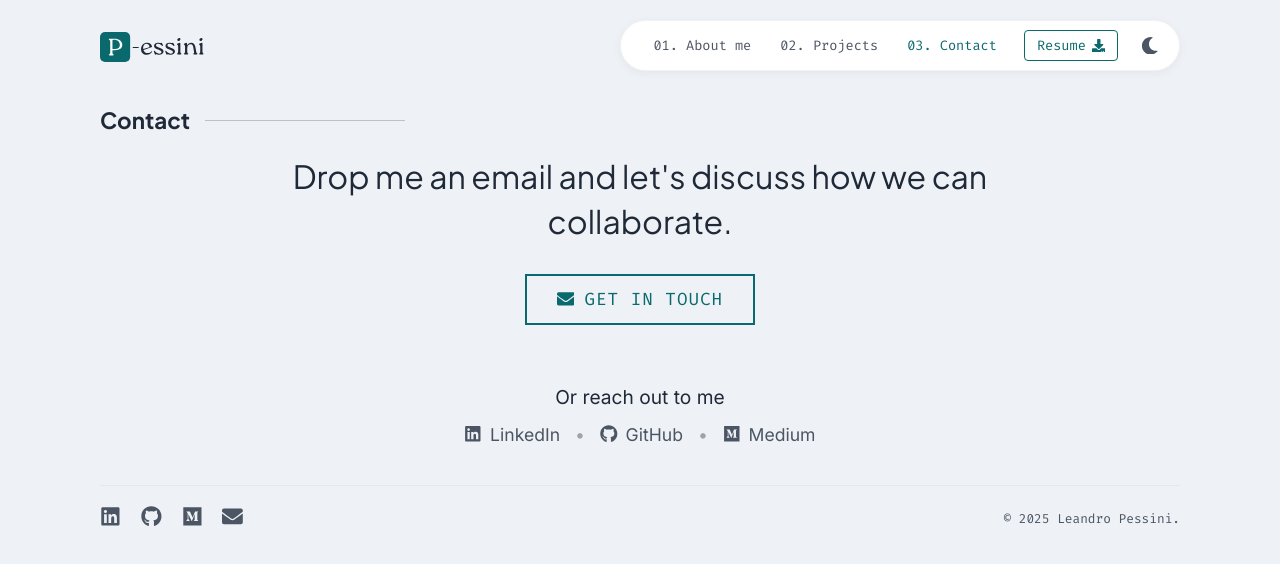
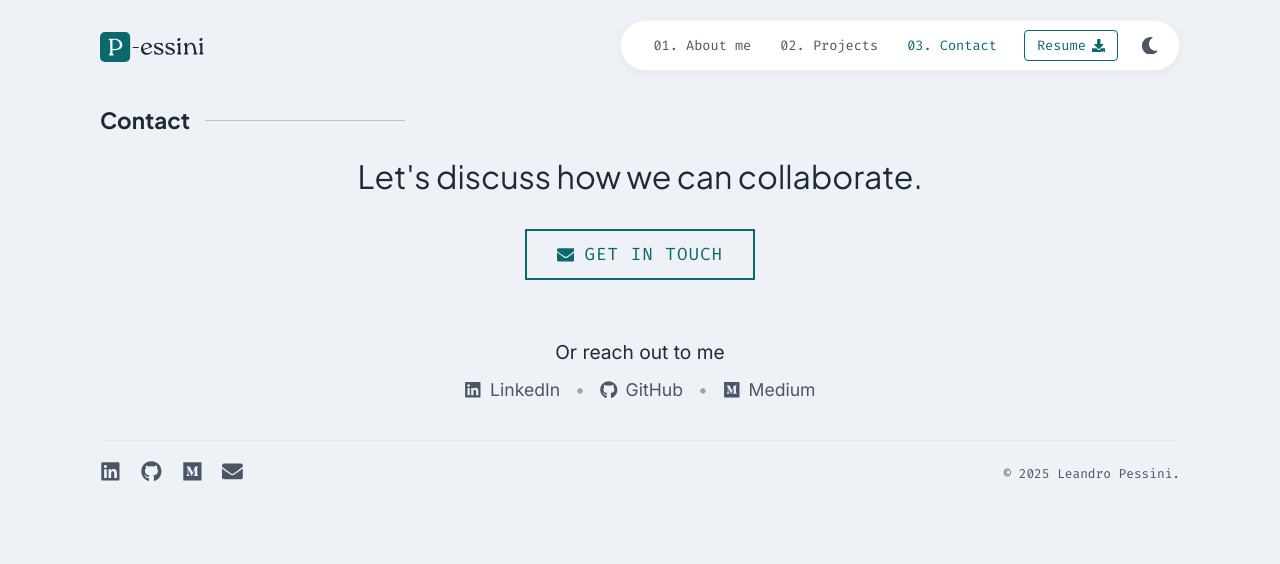
Before and after one commit to pessini/pessini.github.io, a React (Vite) app in the folder new/: page /contact in a window 1280 px wide. Shown: the top 564 px of the page. Built offline with nearby package versions, Linux system fonts and the light colour scheme.

Commit message:
Change contact text

```diff
--- a/new/src/components/Contact.jsx
+++ b/new/src/components/Contact.jsx
@@ -12,7 +12,7 @@ const Contact = () => {
             <div className="contact-content">
                 <div className="contact-message-container">
                     <h2 className="contact-message">
-                        Drop me an email and let's discuss how we can collaborate.
+                        Let's discuss how we can collaborate.
                     </h2>
 
                     <a href="mailto:leandro@pessini.me" className="contact-btn">
```
